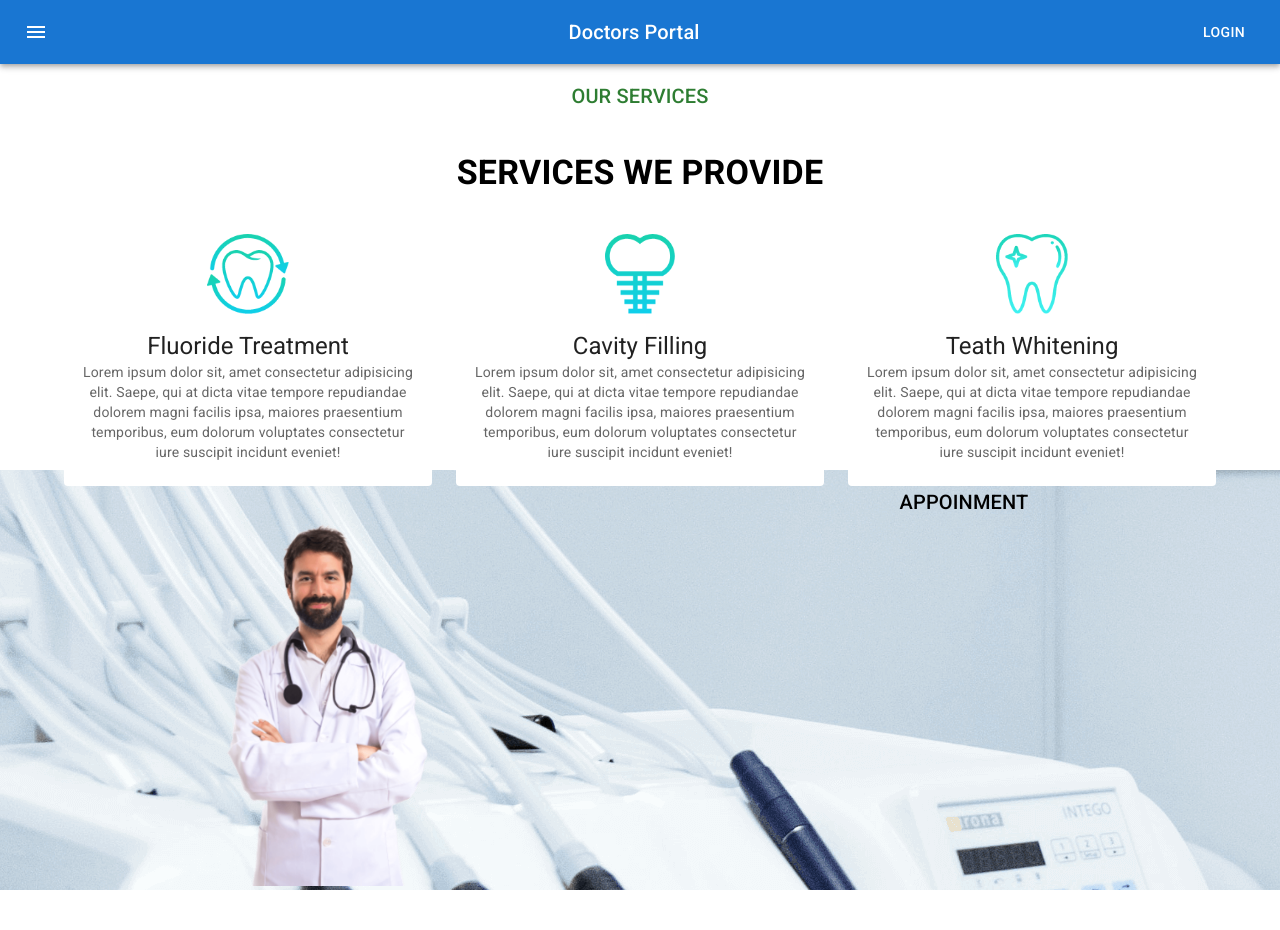
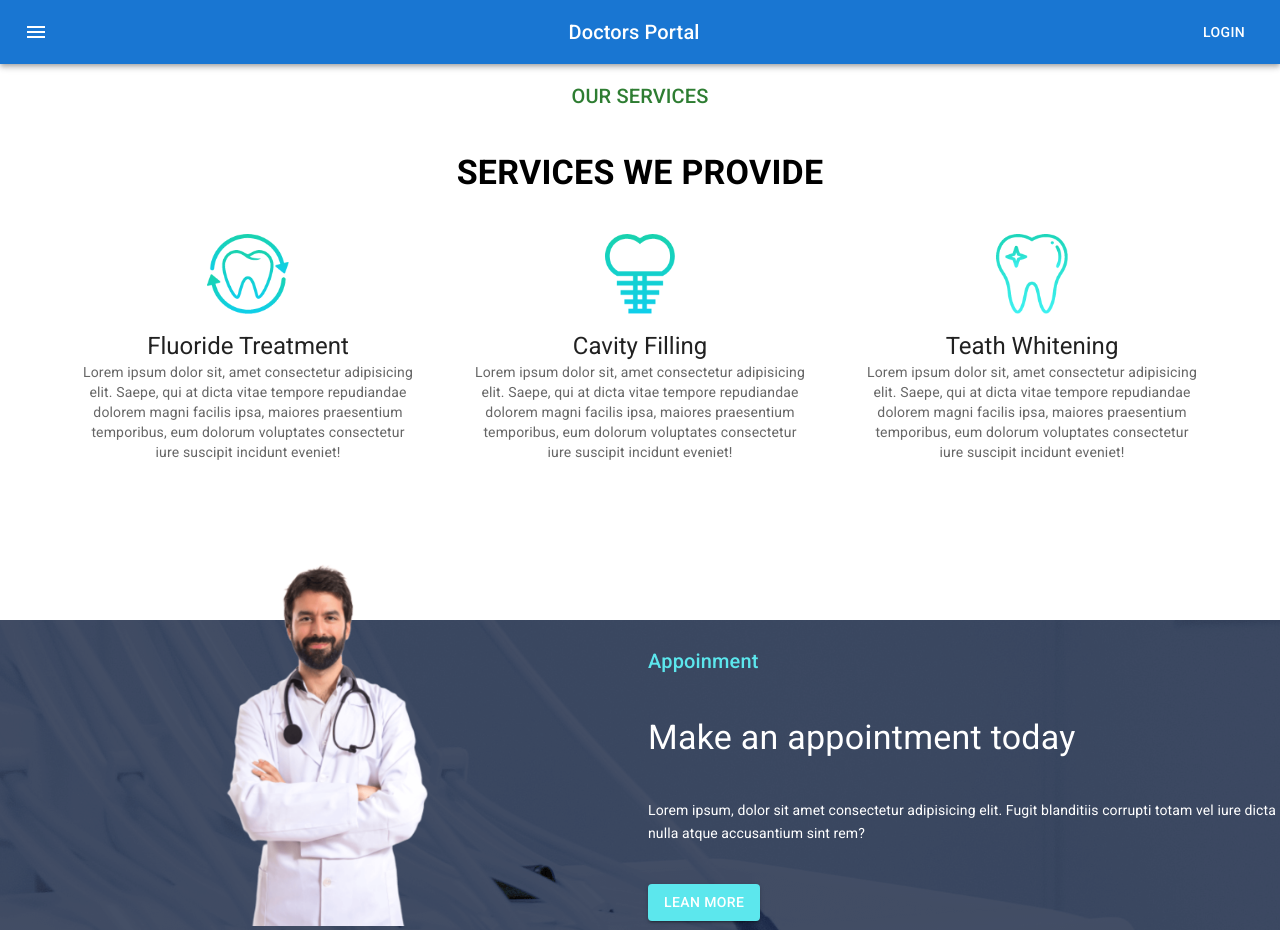
Before and after one commit to DebabrataSaha-570/Doctors-Portal-Client-notComplete, a React (Create React App) app: page / in a window 1280 px wide. Before the commit the page ends 890 px from the top, so only its background shows below. Built offline with nearby package versions, Linux system fonts and the light colour scheme.

Commit message:
background image and image pop up added

```diff
--- a/src/Pages/Home/AppointmentBanner/AppointmentBanner.js
+++ b/src/Pages/Home/AppointmentBanner/AppointmentBanner.js
@@ -5,11 +5,15 @@ import doctor from '../../../images/doctor.png'
 import appoinment from '../../../images/appointment-bg.png'
 
 import Grid from '@mui/material/Grid';
-import { Typography } from '@mui/material';
+import { Button, Typography } from '@mui/material';
 
 
 const appinmentBg = {
-    background: `url(${appoinment})`
+    background: `url(${appoinment})`,
+    marginTop: 150,
+    backgroundColor: 'rgb(23, 35, 64, 0.8 )',
+    // backgroundColor: 'rgba(83, 93, 118, 0.8)',
+    backgroundBlendMode: 'darken, luminosity'
 }
 
 
@@ -18,12 +22,22 @@ const AppointmentBanner = () => {
         <Box style={appinmentBg} sx={{ flexGrow: 1 }}>
             <Grid container spacing={2}>
                 <Grid item xs={12} md={6}>
-                    <img style={{ width: '400px' }} src={doctor} alt="" />
+                    <img style={{ width: '400px', marginTop: "-110px" }} src={doctor} alt="" />
                 </Grid>
-                <Grid item xs={12} md={6}>
-                    <Typography variant="h6" >
-                        APPOINMENT
-                    </Typography>
+                <Grid item xs={12} md={6}
+                    sx={{ display: 'flex', justifyContent: 'flex-start', textAlign: 'left', alignItems: 'center' }}>
+                    <Box>
+                        <Typography variant="h6" sx={{ mb: 5 }} style={{ color: '#5CE7ED' }} >
+                            Appoinment
+                        </Typography>
+                        <Typography variant="h4" style={{ color: 'white' }} >
+                            Make an appointment today
+                        </Typography>
+                        <Typography variant="h6" sx={{ my: 5 }} style={{ color: 'white', fontSize: 14, fontWeight: 400 }} >
+                            Lorem ipsum, dolor sit amet consectetur adipisicing elit. Fugit blanditiis corrupti totam vel iure dicta nulla atque accusantium sint rem?
+                        </Typography>
+                        <Button style={{ backgroundColor: '#5CE7ED' }} variant="contained">Lean more</Button>
+                    </Box>
                 </Grid>
 
             </Grid>
```
